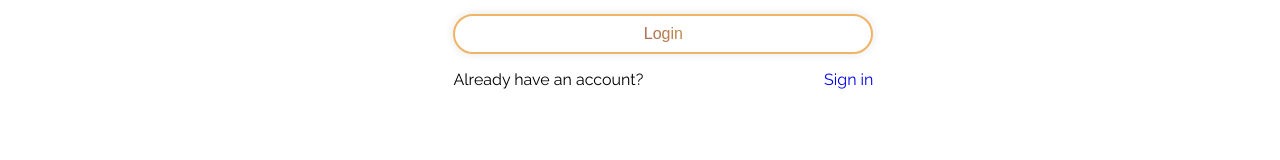
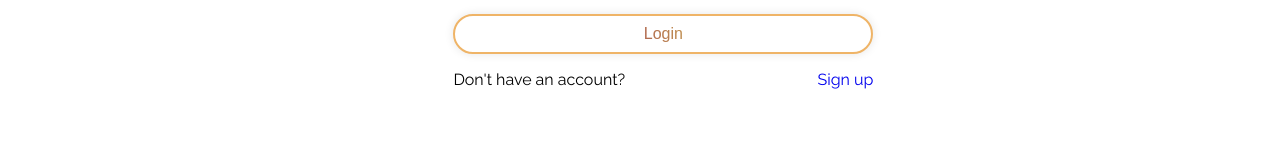
Before and after one commit to urosmeh/user-quotes-frontend, a React (Create React App) app: page /login in a window 1280 px wide. Shown: the part 564-724 px from the top of the page. Built offline with nearby package versions, Linux system fonts and the light colour scheme.

Commit message:
Auth form alternative text + optional onclickhandler on buttons

```diff
--- a/src/components/layouts/navbar/Navbar.tsx
+++ b/src/components/layouts/navbar/Navbar.tsx
@@ -37,7 +37,6 @@ export const Navbar: React.FC = () => {
                 <Button
                   title="Sign up"
                   type="primary"
-                  onClickHandler={() => console.log("1test")}
                 />
               </Link>
               {location?.pathname !== "/login" && (
@@ -45,7 +44,6 @@ export const Navbar: React.FC = () => {
                   <Button
                     title="Login"
                     type="alternative"
-                    onClickHandler={() => console.log("1test")}
                   />
                 </Link>
               )}
--- a/src/components/pages/auth/AuthFormAlt.module.css
+++ b/src/components/pages/auth/AuthFormAlt.module.css
@@ -1,9 +1,9 @@
-.sign-up {
+.signup {
   display: flex;
   flex-direction: row;
   justify-content: space-between;
 }
 
-.sign-up a {
+.signup a {
   text-decoration: none;
 }
--- a/src/components/pages/auth/AuthFormAlt.tsx
+++ b/src/components/pages/auth/AuthFormAlt.tsx
@@ -1,12 +1,17 @@
 import { Link } from "react-router-dom";
 import classes from "./AuthFormAlt.module.css";
 
+export type AuthFormAltProps = {
+  text: string;
+  path: string;
+  linkText: string;
+};
 
-export const AuthFormAlt = () => {
+export const AuthFormAlt = ({ text, path, linkText }: AuthFormAltProps) => {
   return (
-    <div className={classes["sign-up"]}>
-      <div>Already have an account?</div>
-      <Link to="/">Sign in</Link>
+    <div className={classes.signup}>
+      <div>{text}</div>
+      <Link to={path}>{linkText}</Link>
     </div>
   );
 };
--- a/src/components/pages/auth/LoginPage.tsx
+++ b/src/components/pages/auth/LoginPage.tsx
@@ -116,7 +116,7 @@ export const LoginPage: React.FC = () => {
               onClickHandler={(e) => onLogin(e)}
             ></Button>
           </div>
-          <AuthFormAlt />
+          <AuthFormAlt text="Don't have an account?" path="/signup" linkText="Sign up" />
         </form>
       </div>
     </div>
--- a/src/components/pages/auth/SignupPage.tsx
+++ b/src/components/pages/auth/SignupPage.tsx
@@ -29,7 +29,7 @@ export const SignupPage = () => {
               onClickHandler={() => console.log("test")}
             ></Button>
           </div>
-          <AuthFormAlt/>
+          <AuthFormAlt text="Already have an account?" path="/login" linkText="Sign in"/>
         </form>
       </form>
     </div>
--- a/src/components/pages/landing-page/LandingPage.tsx
+++ b/src/components/pages/landing-page/LandingPage.tsx
@@ -75,7 +75,6 @@ export const LandingPage: React.FC = () => {
                 <Button
                   title="Sign up"
                   type="primary"
-                  onClickHandler={() => console.log("1test")}
                 />
               </Link>
             </div>
@@ -193,7 +192,6 @@ export const LandingPage: React.FC = () => {
           <Button
             title="Sign up to see more"
             type="alternative"
-            onClickHandler={() => console.log("1test")}
           />
         </Link>
       </div>
--- a/src/components/ui/Button.tsx
+++ b/src/components/ui/Button.tsx
@@ -8,7 +8,7 @@ import classes from "../ui/Button.module.css";
 
 interface ButtonProps {
   title: string;
-  onClickHandler: (event: React.MouseEvent<HTMLElement>) => void;
+  onClickHandler?: (event: React.MouseEvent<HTMLElement>) => void;
   type: "primary" | "alternative"; //primary | alternative
 }
 
```
